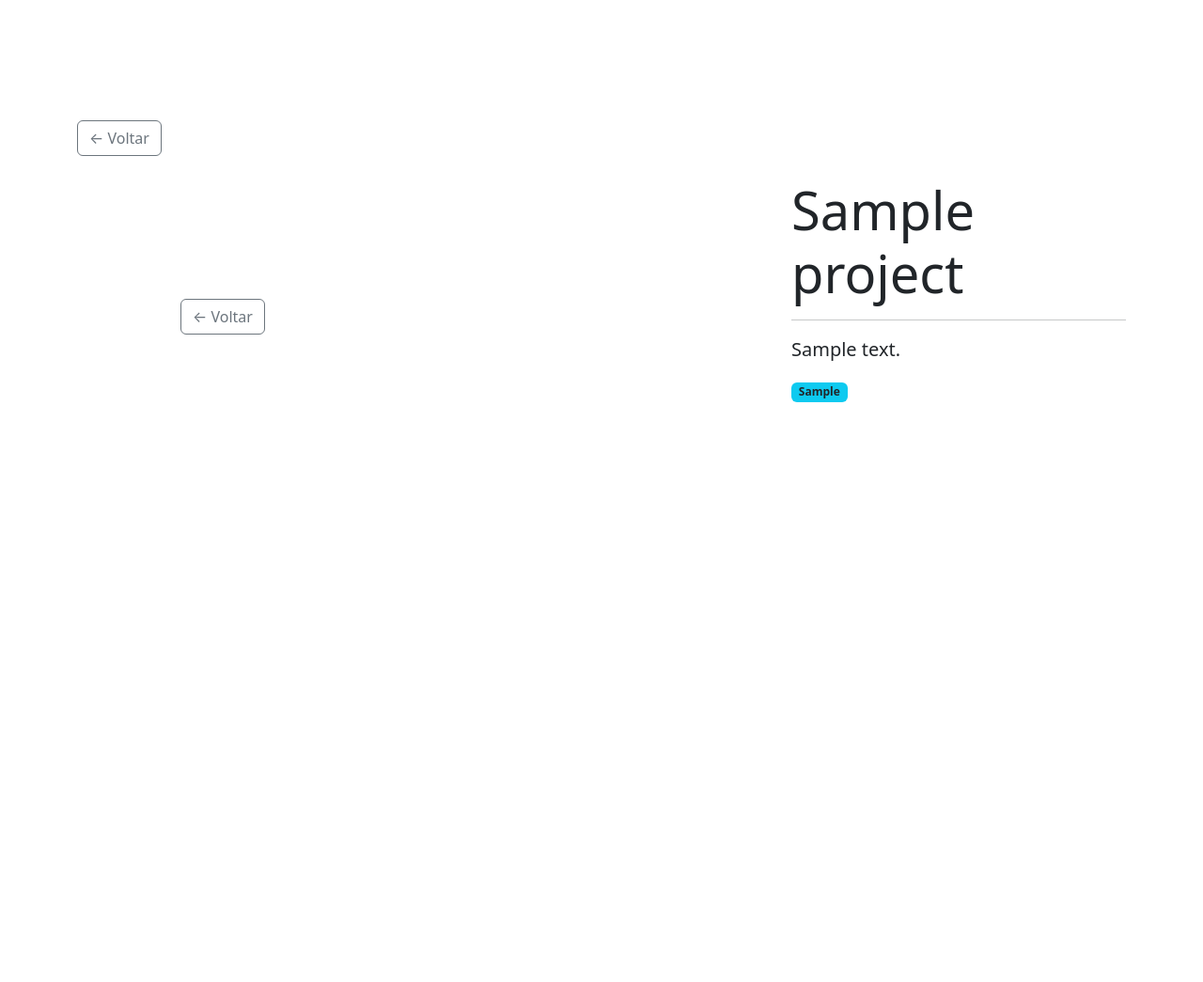
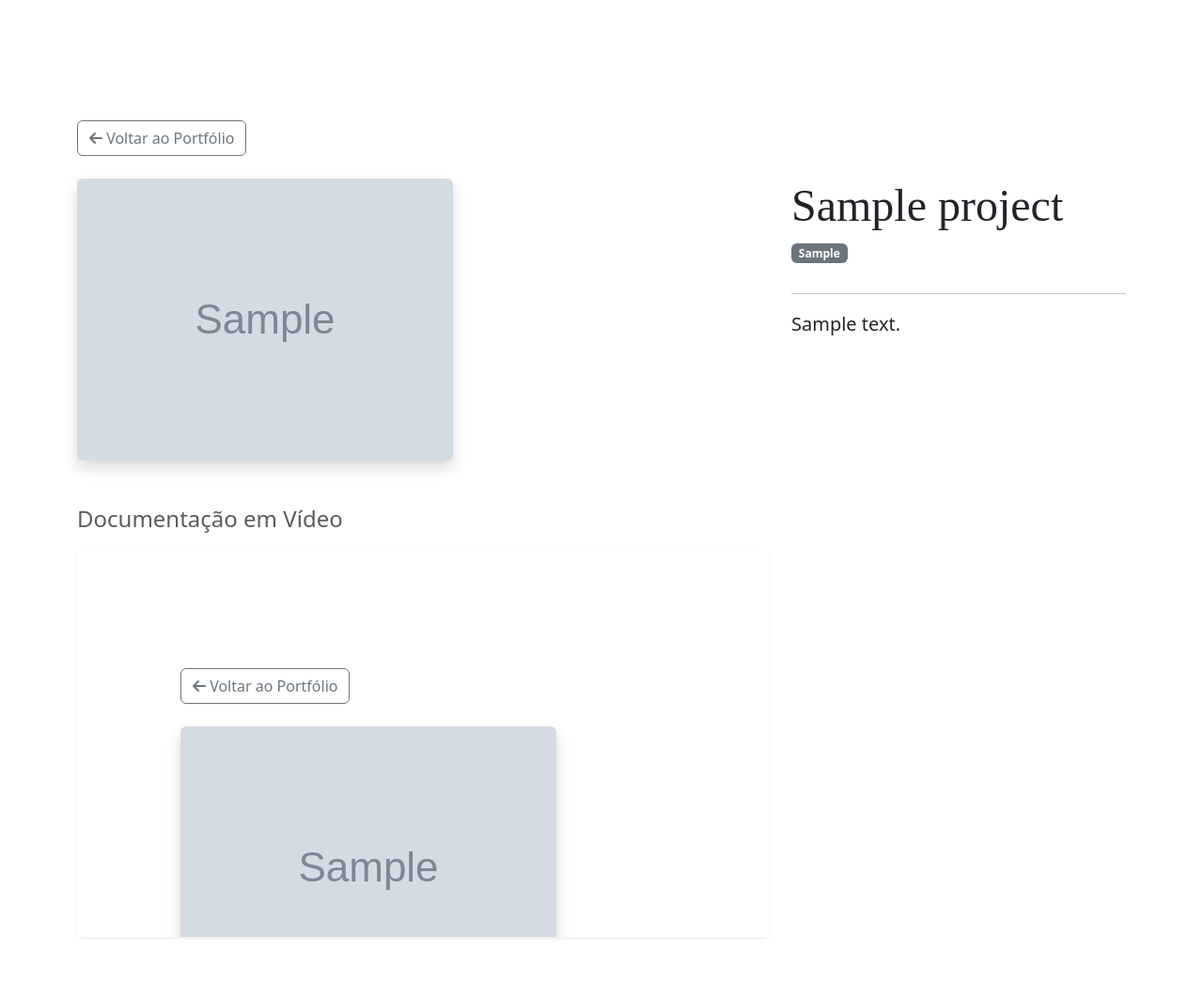
Before and after one commit to Rui-Passos/Portfolio-Restauro, a Flask app: page /projeto/1 in a window 1280 px wide. Shown: the whole page at 94% size. Before the commit the page ends 428 px from the top, so only its background shows below. Run offline with Flask 3, Linux system fonts and the light colour scheme; tables that the repository leaves empty hold one stand-in row (values such as "Sample post"); grey boxes marked "Sample" are stand-in pictures.

Commit message:
style: updated project detail layout and back button behavior

```diff
--- a/templates/projecto.html
+++ b/templates/projecto.html
@@ -5,27 +5,39 @@
     <title>{{ projeto.title }} - Portefólio Inês</title>
     <link rel="stylesheet" href="{{ url_for('static', filename='style.css') }}">
     <link href="https://cdn.jsdelivr.net/npm/bootstrap@5.3.0/dist/css/bootstrap.min.css" rel="stylesheet">
+    <link rel="stylesheet" href="https://cdnjs.cloudflare.com/ajax/libs/font-awesome/6.0.0/css/all.min.css">
 </head>
 <body>
-    <div class="container mt-5">
-        <a href="{{ url_for('home') }}" class="btn btn-outline-secondary mb-4">← Voltar</a>
+    <div class="container mt-5 mb-5">
+        <a href="{{ url_for('home') }}#portfolio" class="btn btn-outline-secondary mb-4">
+            <i class="fas fa-arrow-left"></i> Voltar ao Portfólio
+        </a>
 
         <div class="row">
             <div class="col-md-8">
+                <div class="project-image mb-4">
+                    <img src="{{ url_for('static', filename='uploads/' + projeto.image_filename) }}"
+                         class="img-fluid rounded shadow"
+                         alt="{{ projeto.title }}">
+                </div>
+
                 {% if projeto.video_url %}
-                    <div class="ratio ratio-16x9">
-                        <iframe src="{{ projeto.video_url }}" allowfullscreen></iframe>
+                    <div class="project-video mt-5">
+                        <h4 class="mb-3 text-muted">Documentação em Vídeo</h4>
+                        <div class="ratio ratio-16x9 shadow-sm rounded">
+                            <iframe src="{{ projeto.video_url }}" allowfullscreen></iframe>
+                        </div>
                     </div>
-                {% else %}
-                    <img src="{{ url_for('static', filename='uploads/' + projeto.image_filename) }}" class="img-fluid rounded shadow">
                 {% endif %}
             </div>
 
             <div class="col-md-4">
-                <h1 class="display-4">{{ projeto.title }}</h1>
+                <h1 class="display-5" style="font-family: 'Playfair Display', serif;">{{ projeto.title }}</h1>
+                <div class="badge bg-secondary mb-3">{{ projeto.category }}</div>
                 <hr>
-                <p class="lead">{{ projeto.description }}</p>
-                <div class="badge bg-info text-dark">{{ projeto.category }}</div>
+                <p class="lead" style="text-align: justify; line-height: 1.6;">
+                    {{ projeto.description }}
+                </p>
             </div>
         </div>
     </div>
```
